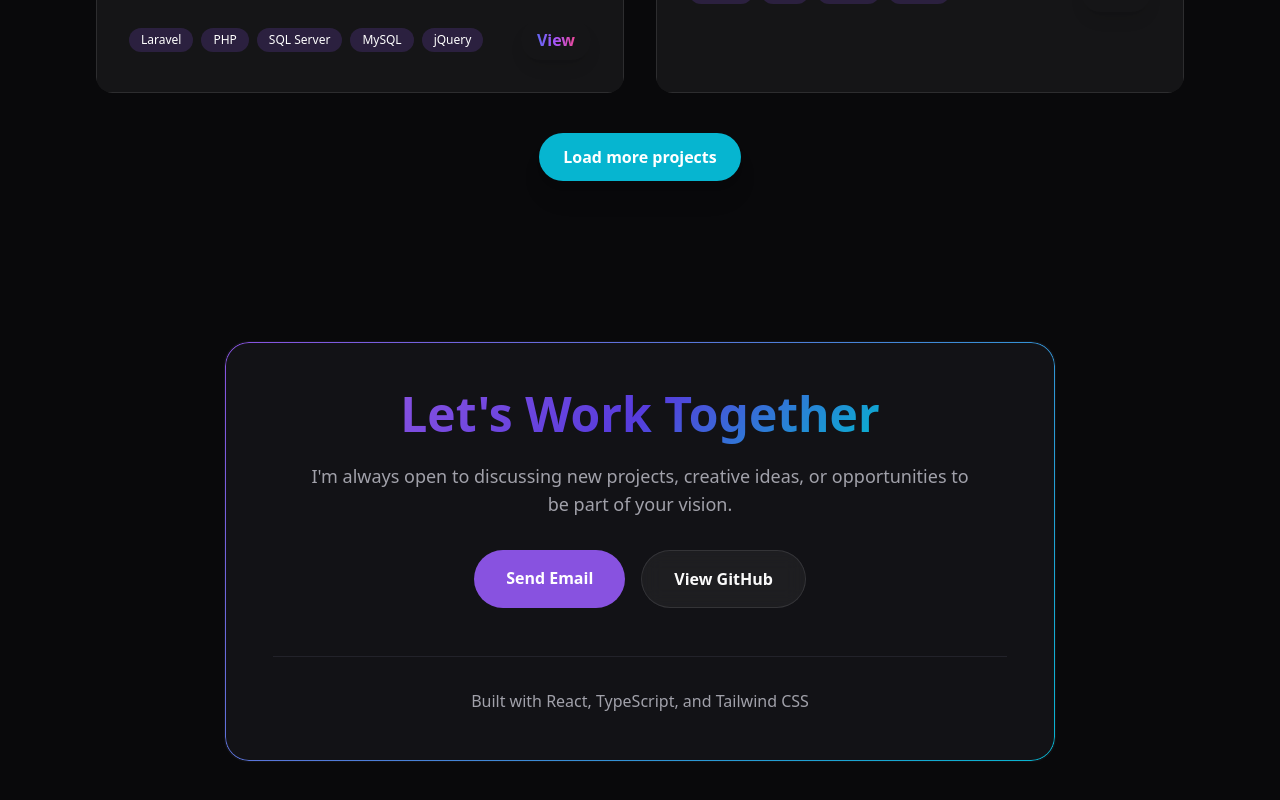
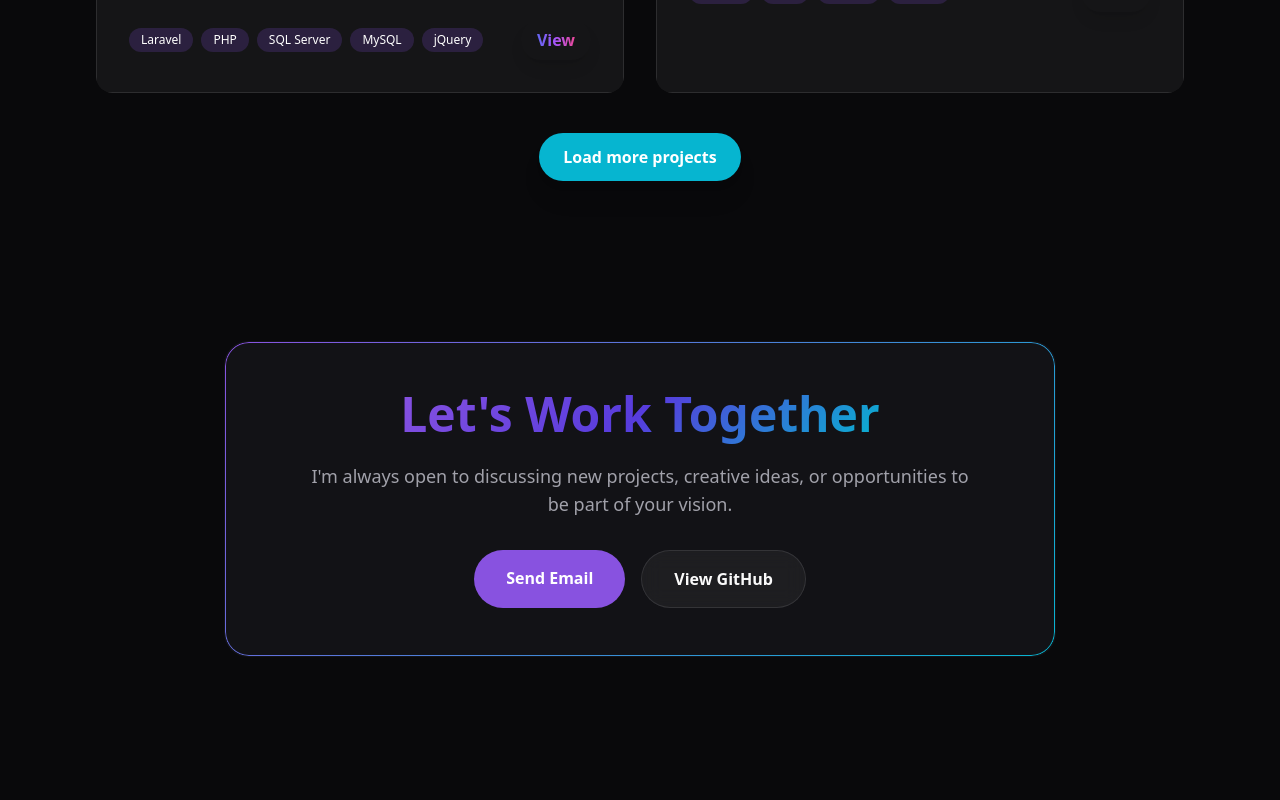
Before and after one commit to IbrahimAhmed-Tech/ibrahim-portfolio, a React (Vite) app: page / in a window 1280 px wide. Shown: the part 3053-3853 px from the top of the page. After the commit the page ends 3790 px from the top, so only its background shows below. Built offline with nearby package versions, Linux system fonts and the light colour scheme; the HTML template or start-up script is replaced by a standard one.

Commit message:
Modify Footer

```diff
--- a/src/components/Contact.tsx
+++ b/src/components/Contact.tsx
@@ -57,12 +57,6 @@ const Contact = () => {
               View GitHub
             </a>
           </div>
-
-          <div className="mt-12 pt-8 border-t border-border">
-            <p className="text-muted-foreground">
-              Built with React, TypeScript, and Tailwind CSS
-            </p>
-          </div>
         </div>
       </div>
     </section>
```
